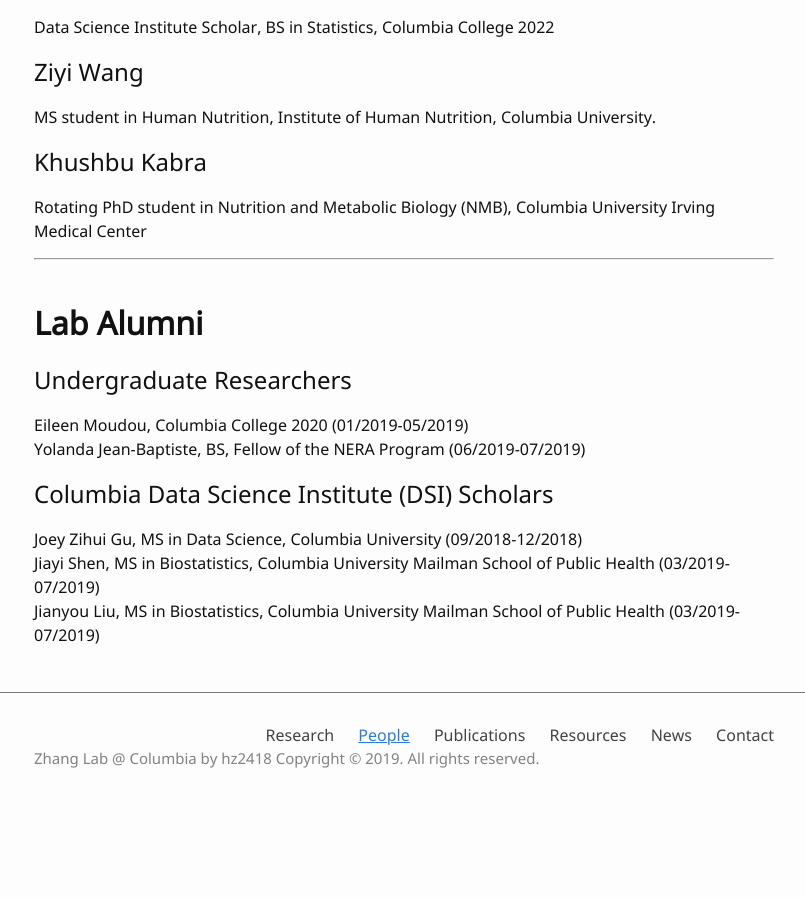
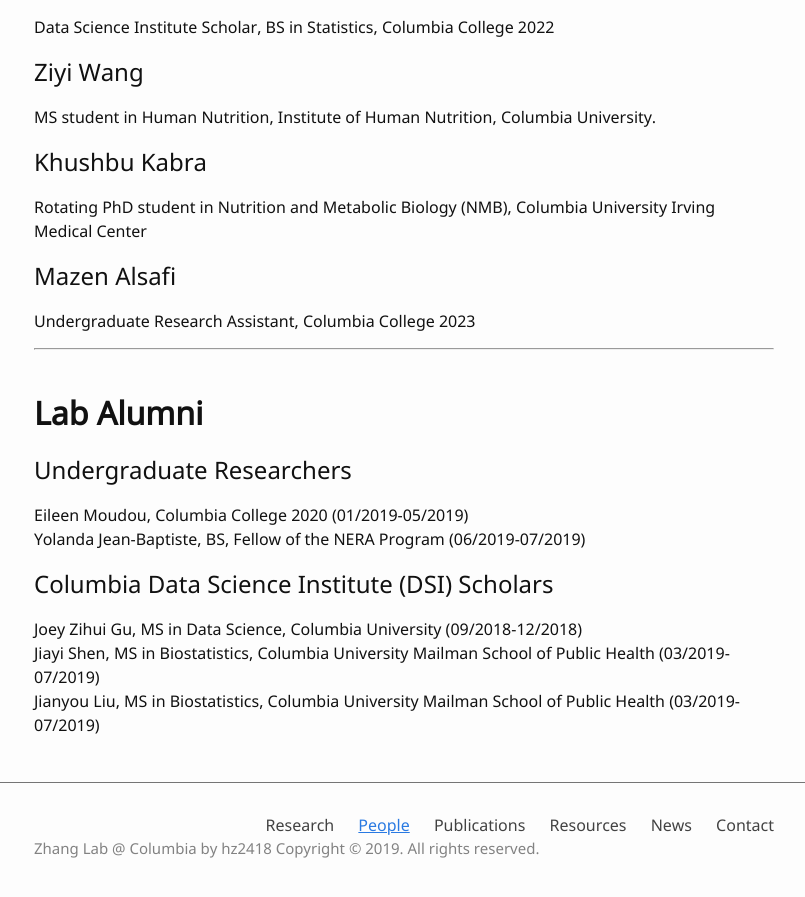
Before and after one commit to hanruizhang/zhanglab, a Jekyll site: the page built from 2_People.md, in a window 1280 px wide and 900 px high, scrolled down 3049 px. Shown: the top 897 px of the window, without its empty margins (236-1041 px from the left). Built offline with Jekyll 4.4.1, drawn with Linux system fonts in a browser that asks for light colours; comment, search, counter and statistics services are not loaded; before the commit the page ends 3864 px from its top, so only the background shows below that.

Commit message:
Update 2_People.md

```diff
--- a/2_People.md
+++ b/2_People.md
@@ -100,6 +100,9 @@
 ## Khushbu Kabra
 #### Rotating PhD student in Nutrition and Metabolic Biology (NMB), Columbia University Irving Medical Center
 
+## Mazen Alsafi
+#### Undergraduate Research Assistant, Columbia College 2023
+
 ------
 &nbsp;
 
```
